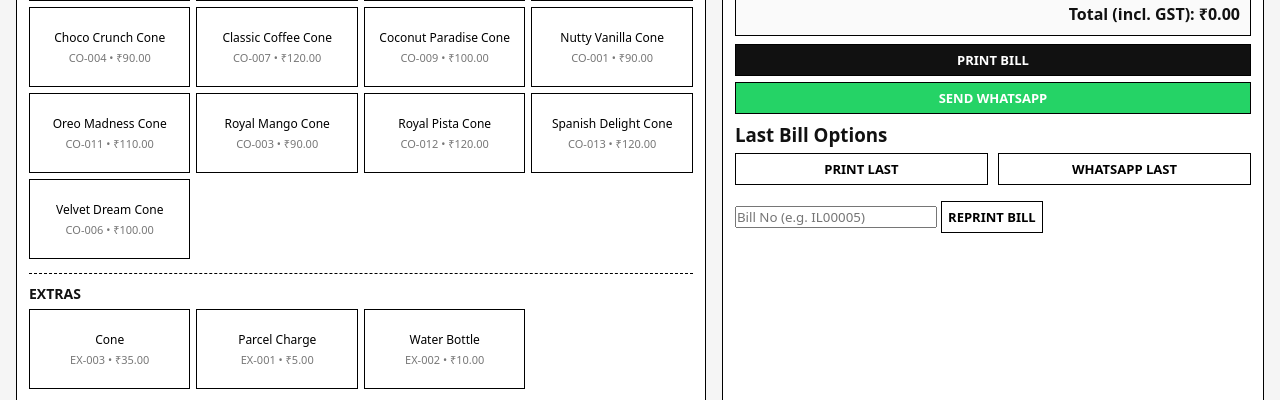
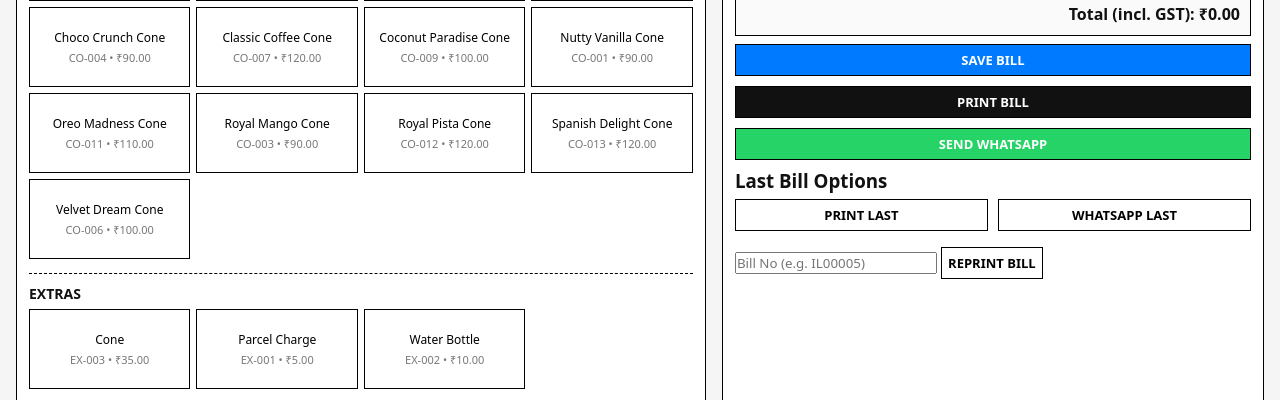
Before and after one commit to peeku166/IceLand_POS, a Flask app: page / in a window 1280 px wide. Shown: the part 238-638 px from the top of the page. Run offline with Flask 3, Linux system fonts and the light colour scheme; the visitor is signed in with stand-in values (Sample User, id 1).

Commit message:
feat: Add Save Bill button and PWA support

```diff
--- a/static/script.js
+++ b/static/script.js
@@ -246,6 +246,25 @@ function sendWhatsApp(bill) {
 }
 
 
+async function handleSaveCheckout() {
+  const btn = document.getElementById('btn-save-checkout');
+  if (btn) btn.disabled = true;
+
+  try {
+    const bill = await createBill();
+    if (!bill) {
+      if (btn) btn.disabled = false;
+      return;
+    }
+    alert('Bill ' + bill.seq_code + ' saved successfully!');
+    finishCheckout();
+  } catch (e) {
+    console.error(e);
+  } finally {
+    if (btn) btn.disabled = false;
+  }
+}
+
 async function handlePrintCheckout() {
   const btn = document.getElementById('btn-print-checkout');
   if (btn) btn.disabled = true;
@@ -415,6 +434,9 @@ document.addEventListener('DOMContentLoaded', () => {
   if (clearBtn) clearBtn.addEventListener('click', clearCart);
 
   /* New Buttons */
+  const btnSave = document.getElementById('btn-save-checkout');
+  if (btnSave) btnSave.addEventListener('click', handleSaveCheckout);
+
   const btnPrint = document.getElementById('btn-print-checkout');
   if (btnPrint) btnPrint.addEventListener('click', handlePrintCheckout);
 
--- a/templates/base.html
+++ b/templates/base.html
@@ -6,6 +6,14 @@
     <meta name="viewport" content="width=device-width, initial-scale=1">
     <title>{% block title %}Ice Land POS{% endblock %}</title>
     <link rel="stylesheet" href="{{ url_for('static', filename='style.css') }}">
+    <link rel="manifest" href="{{ url_for('static', filename='manifest.json') }}">
+    <script>
+        if ('serviceWorker' in navigator) {
+            navigator.serviceWorker.register("{{ url_for('static', filename='sw.js') }}")
+            .then(reg => console.log('SW registered!', reg))
+            .catch(err => console.error('Error registering SW', err));
+        }
+    </script>
 </head>
 
 <body>
--- a/templates/pos.html
+++ b/templates/pos.html
@@ -36,9 +36,10 @@
         <div class="cart-total">
             Total (incl. GST): ₹<span id="cart-total-amount">0.00</span>
         </div>
-        <div class="cart-actions no-print">
-            <button id="btn-print-checkout">Print Bill</button>
-            <button id="btn-wa-checkout" style="background-color: #25D366; color: white;">Send WhatsApp</button>
+        <div class="cart-actions no-print" style="display:flex; gap:10px; flex-wrap:wrap;">
+            <button id="btn-save-checkout" style="flex:1; background-color: #007bff; color: white;">Save Bill</button>
+            <button id="btn-print-checkout" style="flex:1;">Print Bill</button>
+            <button id="btn-wa-checkout" style="flex:1; background-color: #25D366; color: white;">Send WhatsApp</button>
         </div>
 
         <div class="reprint-actions no-print">
```
Also changed, not shown: static/sw.js (added, +24 -0 lines), static/manifest.json (added).
